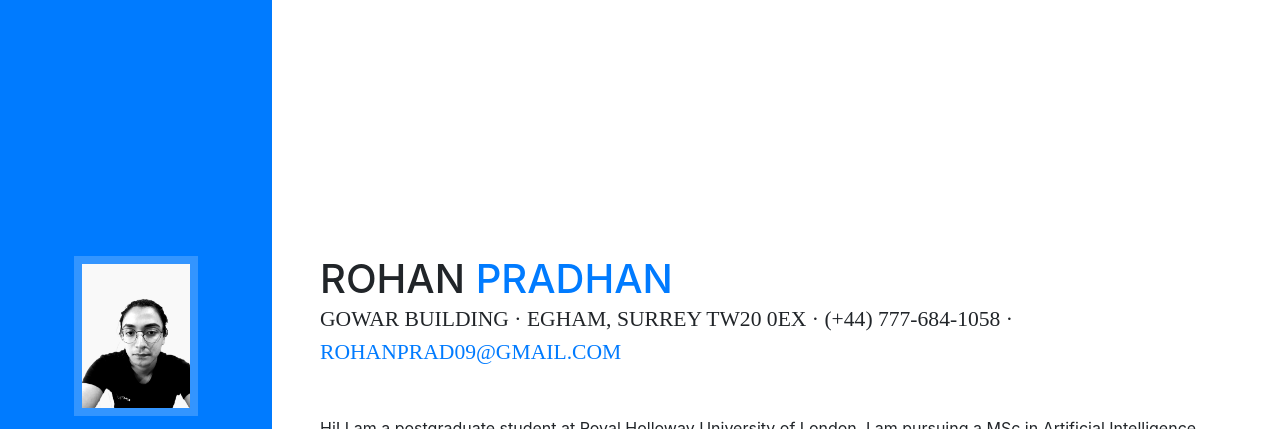
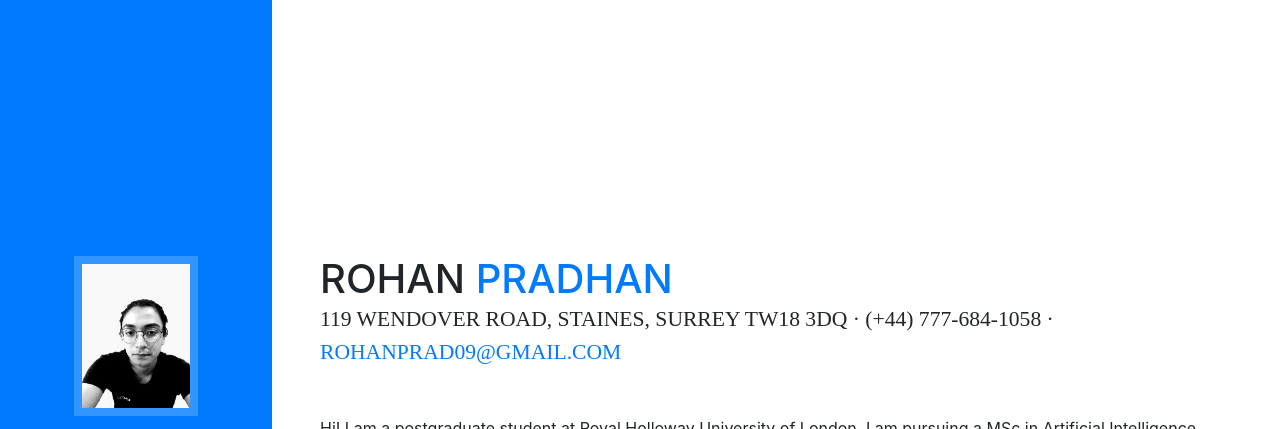
Before and after one commit to rohanprad/rohanprad.github.io, a website with bundled scripts: page index.html in a window 1280 px wide. Shown: the top 429 px of the page. Built offline with nearby package versions, Linux system fonts and the light colour scheme; a web font is replaced by a local one.

Commit message:
Update index.html

```diff
--- a/index.html
+++ b/index.html
@@ -68,7 +68,7 @@
           <h1 class="mb-0">Rohan
             <span class="text-primary">Pradhan</span>
           </h1>
-          <div class="subheading mb-5">Gowar Building · Egham, Surrey TW20 0EX · (+44) 777-684-1058 ·
+          <div class="subheading mb-5">119 Wendover Road, Staines, Surrey TW18 3DQ · (+44) 777-684-1058 ·
             <a href="mailto:name@email.com">rohanprad09@gmail.com</a>
           </div>
           <p class="mb-5">Hi! I am a postgraduate student at Royal Holloway University of London. I am pursuing a MSc in Artificial Intelligence.</p>
```
